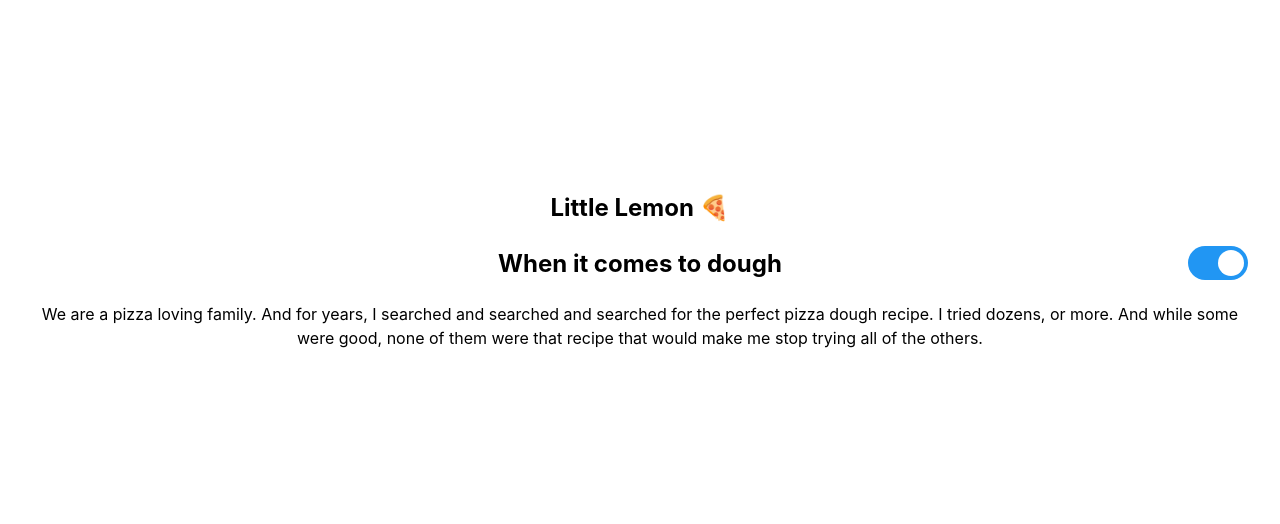
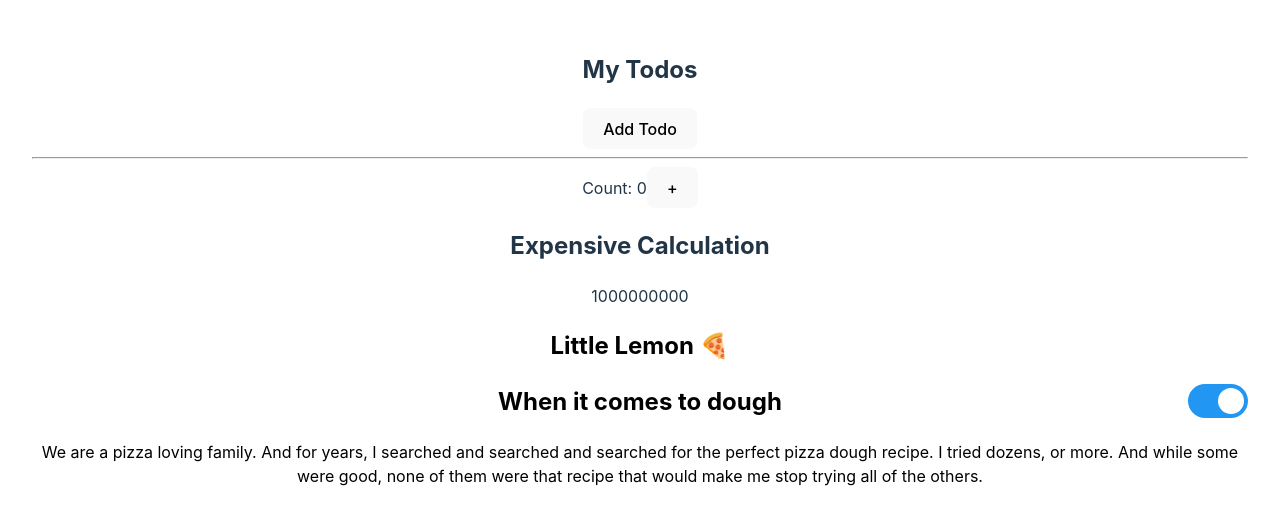
Before and after one commit to selahjs/react-advanced-meta, a React (Vite) app: page / in a window 1280 px wide. Shown: the part 132-656 px from the top of the page. Built offline with nearby package versions, Linux system fonts and the light colour scheme.

Commit message:
using react memoization  for component and an expensive task

```diff
--- a/src/App.tsx
+++ b/src/App.tsx
@@ -1,6 +1,7 @@
 import "./App.css";
 import { ThemeProvider, useTheme } from "./ThemeContext";
 import Switch from "./Switch";
+import React from "react";
 
 const Title = ({ children }: { children: any }) => {
   const { theme } = useTheme();
@@ -29,6 +30,7 @@
 };
 
 const Content = () => {
+  console.log('content-rendered')
   return (
     <div>
       <Paragraph>
@@ -50,17 +52,31 @@
   );
 };
 
-const Page = () => {
+// The page component will not rerender just because the themeContext changed. with the help of React.memo()
+// the Content component will also not rerener since it's the child of Page
+const Page = React.memo(() => {
+  console.log('page-rendered')
   return (
     <div className="Page">
       <Title>When it comes to dough</Title>
       <Content />
     </div>
   );
-};
+});
 
 function App() {
   const { theme } = useTheme();
+  const [count, setCount] = React.useState(0);
+  const [todos, setTodos] = React.useState<string[]>([]);
+  // we use React.useMemo() to memoize expensive tasks
+  const calculation = React.useMemo(() => expensiveCalculation(count), [count]);
+
+  const increment = () => {
+    setCount((c) => c + 1);
+  };
+  const addTodo = () => {
+    setTodos((t) => [...t, "New Todo"]);
+  };
   return (
     <div
       className="App"
@@ -68,12 +84,34 @@
         backgroundColor: theme === "light" ? "white" : "black",
       }}
     >
+      <div>
+      <div>
+        <h2>My Todos</h2>
+        {todos.map((todo, index) => {
+          return <p key={index}>{todo}</p>;
+        })}
+        <button onClick={addTodo}>Add Todo</button>
+      </div>
+      <hr />
+      <div>
+        Count: {count}
+        <button onClick={increment}>+</button>
+        <h2>Expensive Calculation</h2>
+        {calculation}
+      </div>
+    </div>
       <Header />
       <Page />
     </div>
   );
 }
-
+const expensiveCalculation = (num: number) => {
+  console.log("Calculating...");
+  for (let i = 0; i < 1000000000; i++) {
+    num += 1;
+  }
+  return num;
+};
 function Root() {
   return (
     <ThemeProvider>
```
